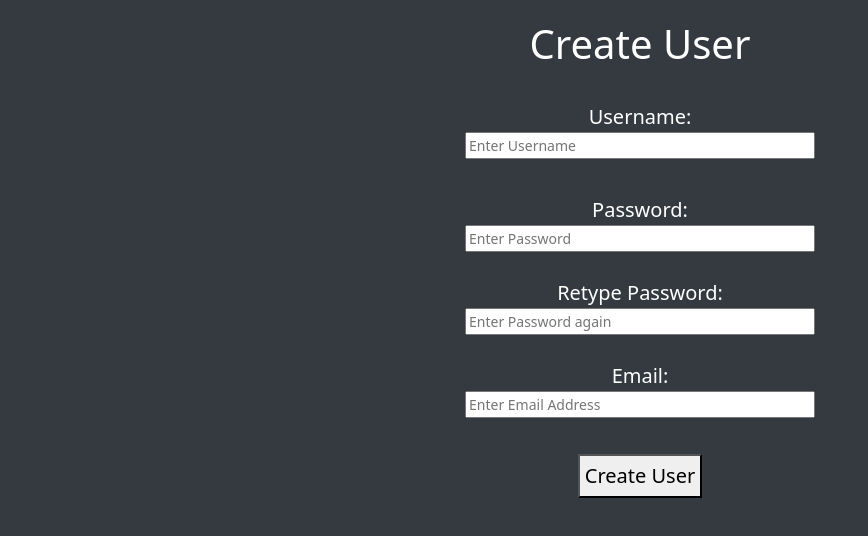
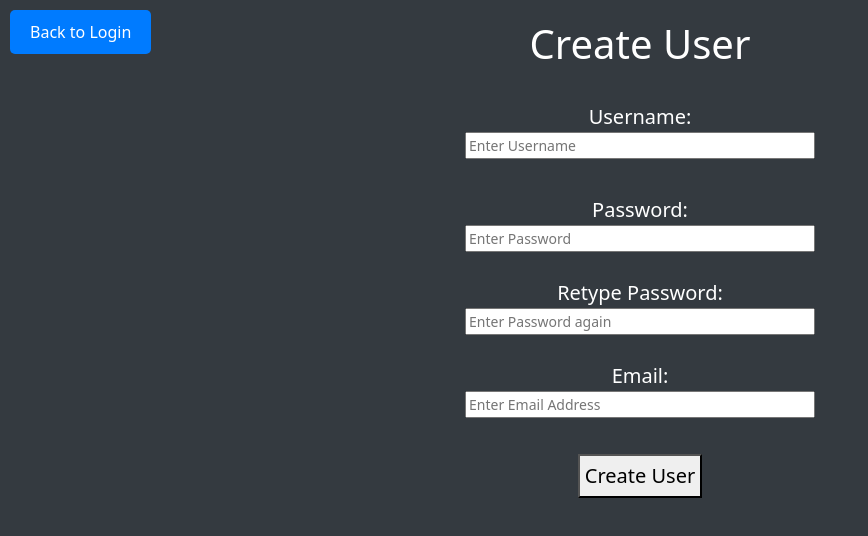
Before and after one commit to jakejenden/sportsphere_frontend, a React (Create React App) app: page /create-user in a window 1280 px wide. Shown: the top 536 px of the page, without its empty margins (0-868 px from the left). Built offline with nearby package versions, Linux system fonts and the light colour scheme.

Commit message:
Registration page redirect back to login page

```diff
--- a/src/createUser.tsx
+++ b/src/createUser.tsx
@@ -96,6 +96,10 @@ const CreateUser: React.FC = () => {
     }
   };
 
+  const handleLoginRedirect = () => {
+    navigate('/login');
+  };
+
   return (
     <div
       className="dark-background text-center"
@@ -108,6 +112,22 @@ const CreateUser: React.FC = () => {
         padding: '20px',
       }}
     >
+      <button
+        onClick={handleLoginRedirect}
+        style={{
+          position: 'absolute',
+          top: '10px',  // Distance from the top
+          left: '10px', // Distance from the left
+          padding: '10px 20px',
+          backgroundColor: '#007bff',
+          color: 'white',
+          border: 'none',
+          borderRadius: '5px',
+          cursor: 'pointer',
+        }}
+      >
+        Back to Login
+      </button>
       <h1 className="text-white mb-4">Create User</h1>
 
       <form onSubmit={handleSubmit} style={{ width: '100%', maxWidth: '350px' }}>
```
